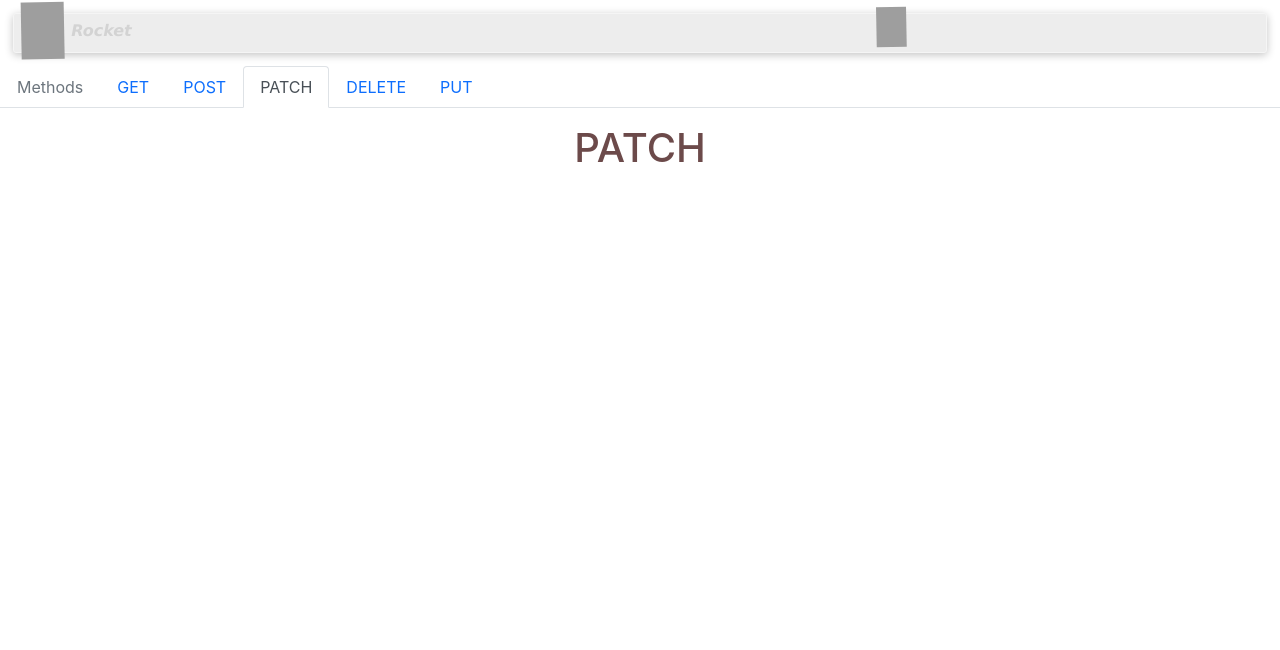
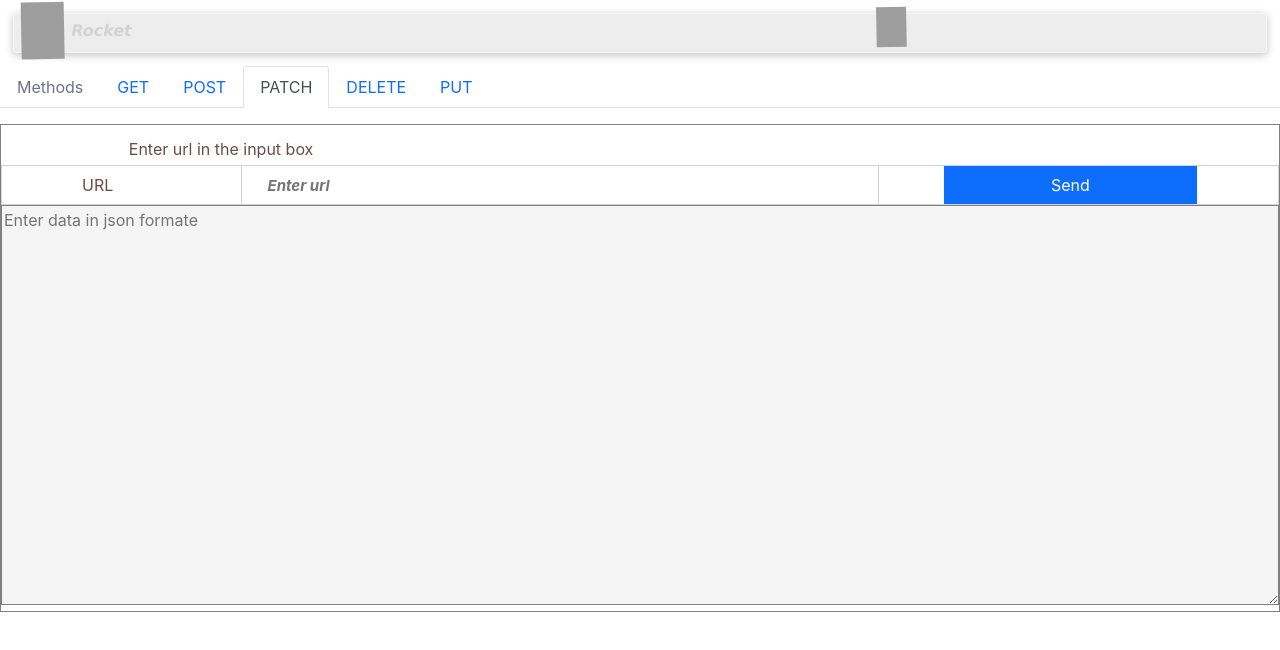
Before and after one commit to shahnawaz8/rocket-app, a React (Create React App) app: page /tab in a window 1280 px wide. Both pictures are taken after a click on the tab "PATCH". Shown: the top 650 px of the page. Built offline with nearby package versions, Linux system fonts and the light colour scheme; grey boxes are pictures that could not be loaded.

Commit message:
add post

```diff
--- a/src/Components/HttpMethods/Post.jsx
+++ b/src/Components/HttpMethods/Post.jsx
@@ -23,8 +23,48 @@ export const POST = ({name}) => {
             }
 
         }
+        else if(name=='delete'){
+            try {
+                axios.delete(`${urlIn}`)
+                .then((res)=>{
+                    setTg(true)
+                    swal("Data Deleted successfully");
+                })
+                .catch((err)=>swal(err.message));
+
+            } catch (error) {
+                swal(error.message);
+            }
+        }
+        else if(name=='patch'){
+            try {
+                axios.patch(`${urlIn}`,JSON.parse((text.trim())))
+                .then((res)=>{
+                    setTg(true)
+                    swal("Data Updated successfully");
+                })
+                .catch((err)=>swal(err.message));
+
+            } catch (error) {
+                swal(error.message);
+            }
+        }
+        else if(name=='put'){
+            try {
+                axios.put(`${urlIn}`,JSON.parse((text.trim())))
+                .then((res)=>{
+                    setTg(true)
+                    swal("Data Updated successfully");
+                })
+                .catch((err)=>swal(err.message));
+
+            } catch (error) {
+                swal(error.message);
+            }
+        }
+
     }
-    console.log(text);
+    // console.log(text);
     return (
         <>
         <div className="getContainer">
@@ -36,7 +76,7 @@ export const POST = ({name}) => {
                 <input type="text" onChange={(e)=>setUrlIn(e.target.value)} className='getRealIntput' placeholder='Enter url'/>
                 <button className='getbtn' onClick={handleEvent}>Send</button>
             </div>
-            <textarea placeholder='Enter data in json formate' onChange={(e)=>setText(e.target.value)}
+            <textarea disabled={name=='delete'} placeholder='Enter data in json formate' onChange={(e)=>setText(e.target.value)}
              className='getResponse'></textarea>
 
 
--- a/src/Components/TabMethods/TabMethods.jsx
+++ b/src/Components/TabMethods/TabMethods.jsx
@@ -16,13 +16,13 @@ export const TabMethods = () =>{
                     <POST name={'post'}/>
                 </Tab>
                 <Tab eventKey="PATCH" title="PATCH">
-                    <h1>PATCH</h1>
+                <POST name={'patch'}/>
                 </Tab>
                 <Tab eventKey="DELETE" title="DELETE">
-                    <h1>DELETE</h1>
+                <POST name={'delete'}/>
                 </Tab>
                 <Tab eventKey="PUT" title="PUT">
-                    <h1>PUT</h1>
+                <POST name={'put'}/>
                 </Tab>
             </Tabs>
         </div>
```
